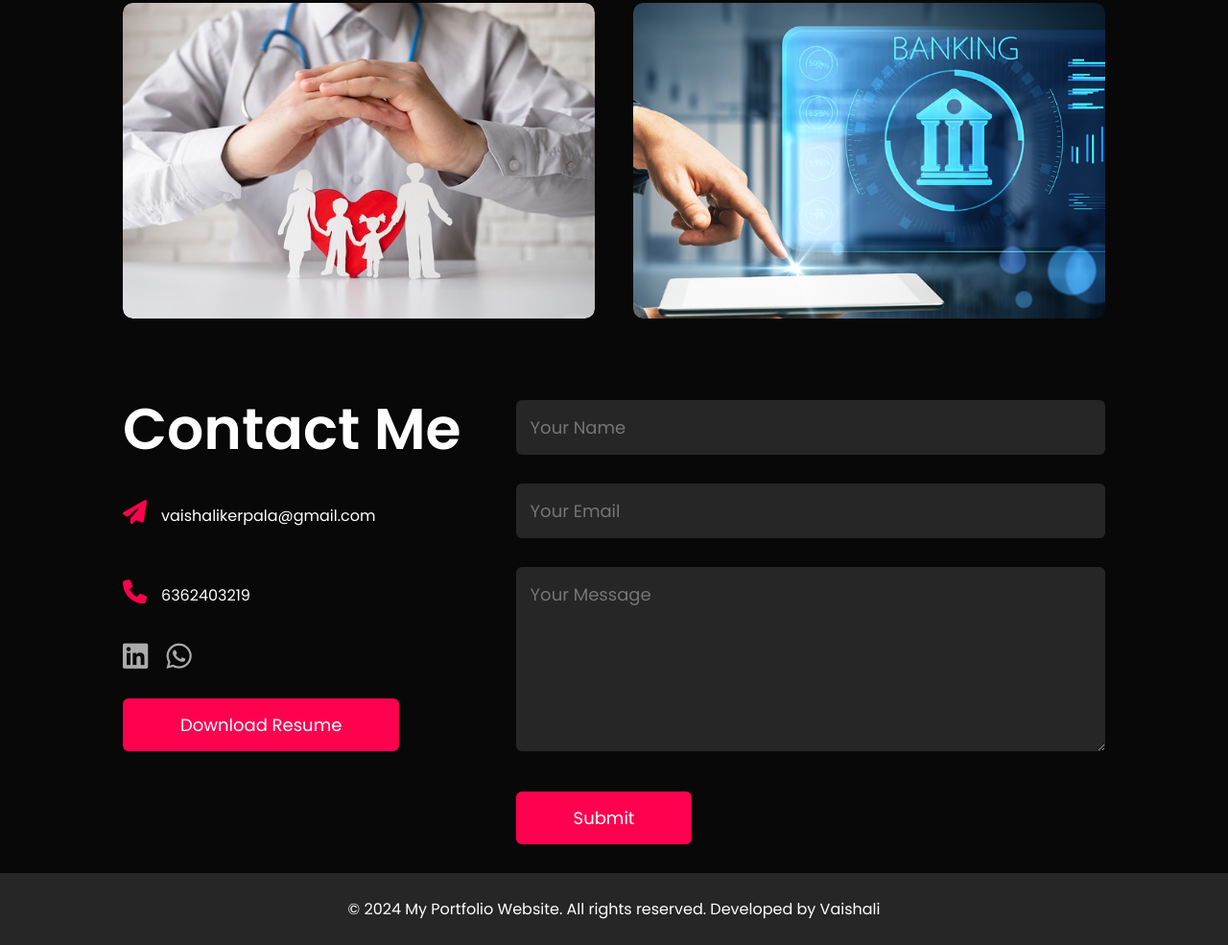
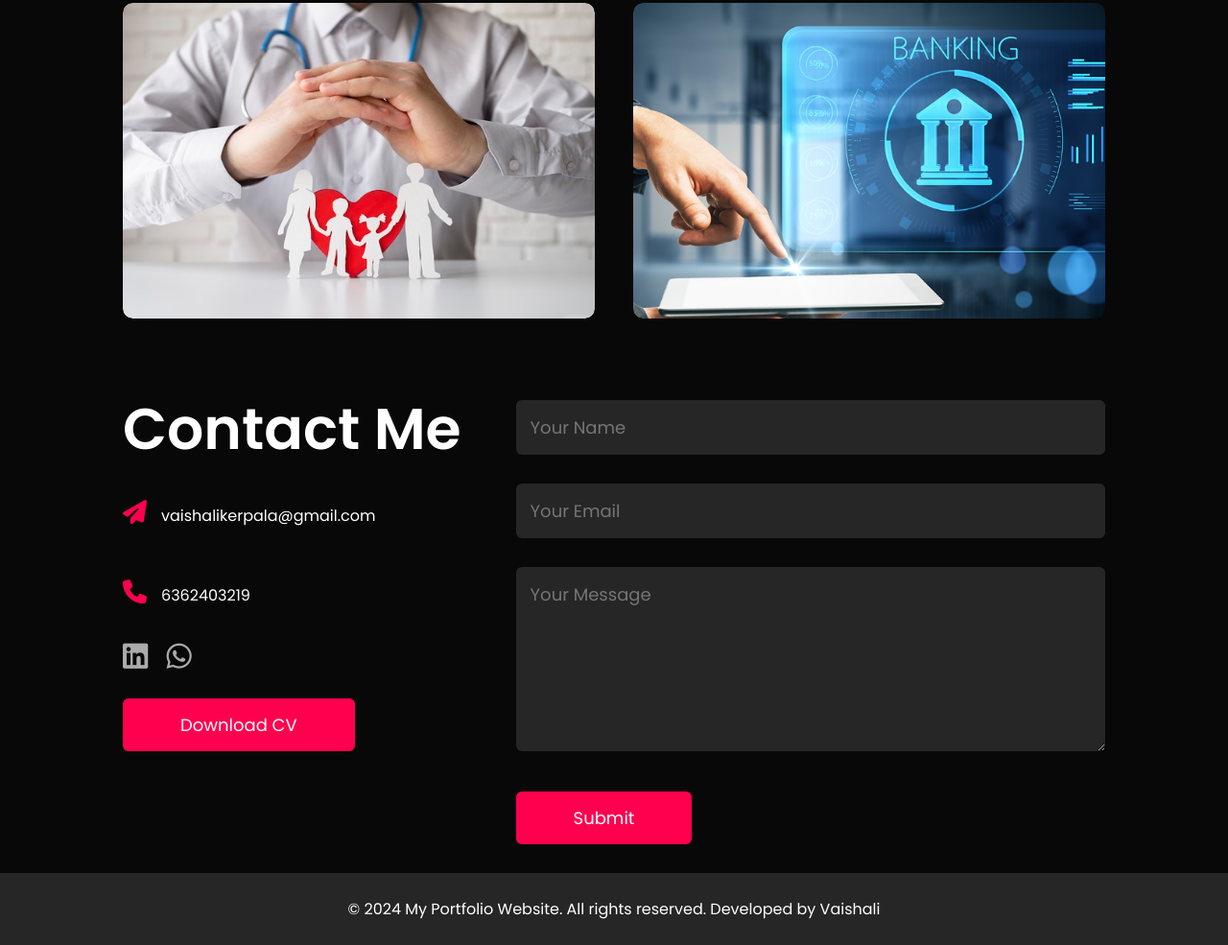
Before and after one commit to Vaishalisullia/portfolio, a plain HTML site: page index.html in a window 1280 px wide. Shown: the part 1648-2633 px from the top of the page at 96% size. Drawn offline with Linux system fonts and the light colour scheme.

Commit message:
Update index.html

```diff
--- a/index.html
+++ b/index.html
@@ -95,7 +95,7 @@
                         <a href=""><i class="fa-brands fa-linkedin"></i></a>
                         <a href=""><i class="fa-brands fa-whatsapp"></i></a>
                     </div>
-                    <a href="images/Resume-Vaishali K.pdf" download class="btn2">Download Resume</a>
+                    <a href="images/Resume-Vaishali K.pdf" download class="btn2">Download CV</a>
                 </div>
                 <div class="contact-right">
                     <form name="submit-to-google-sheet">
```
